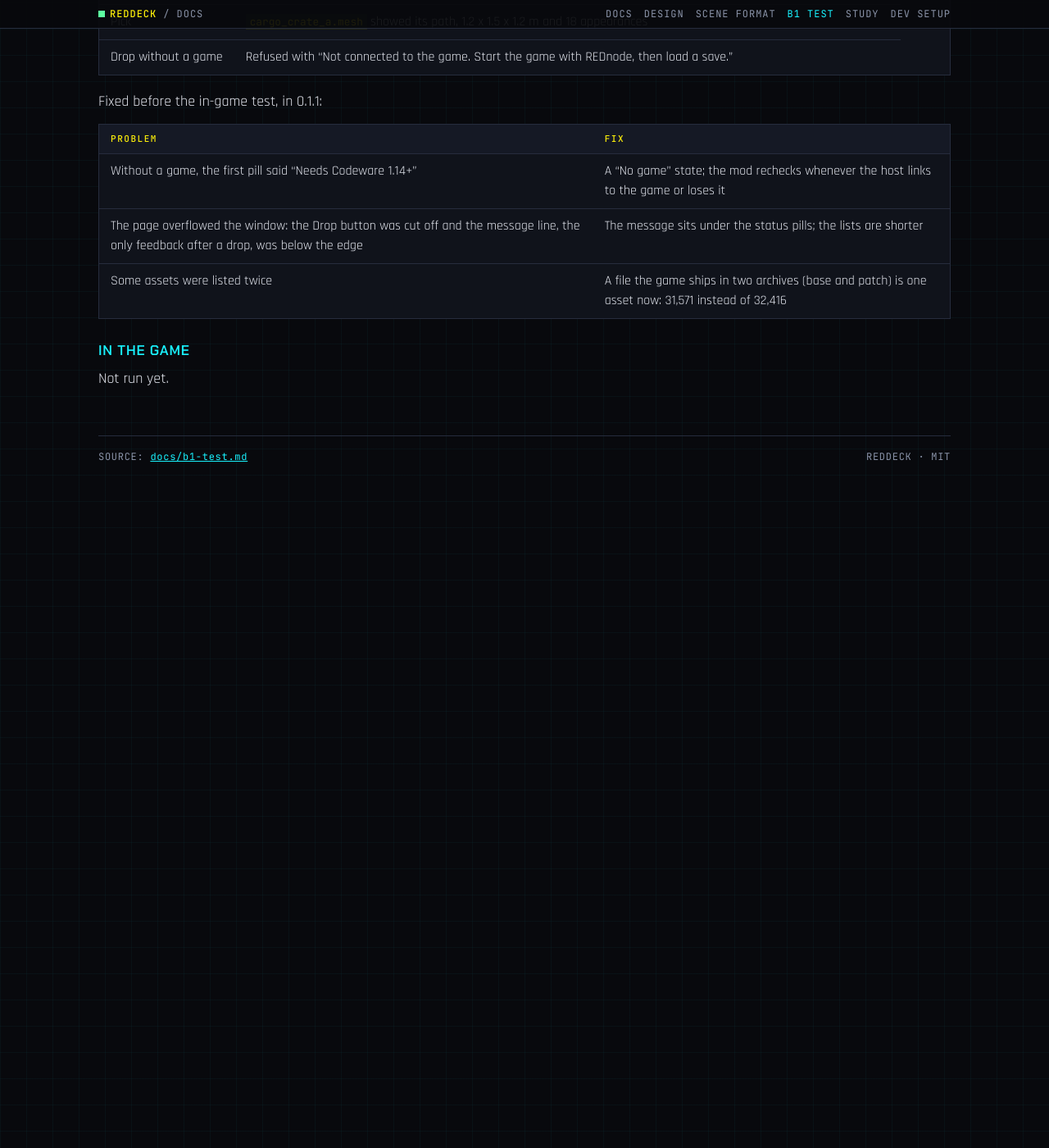
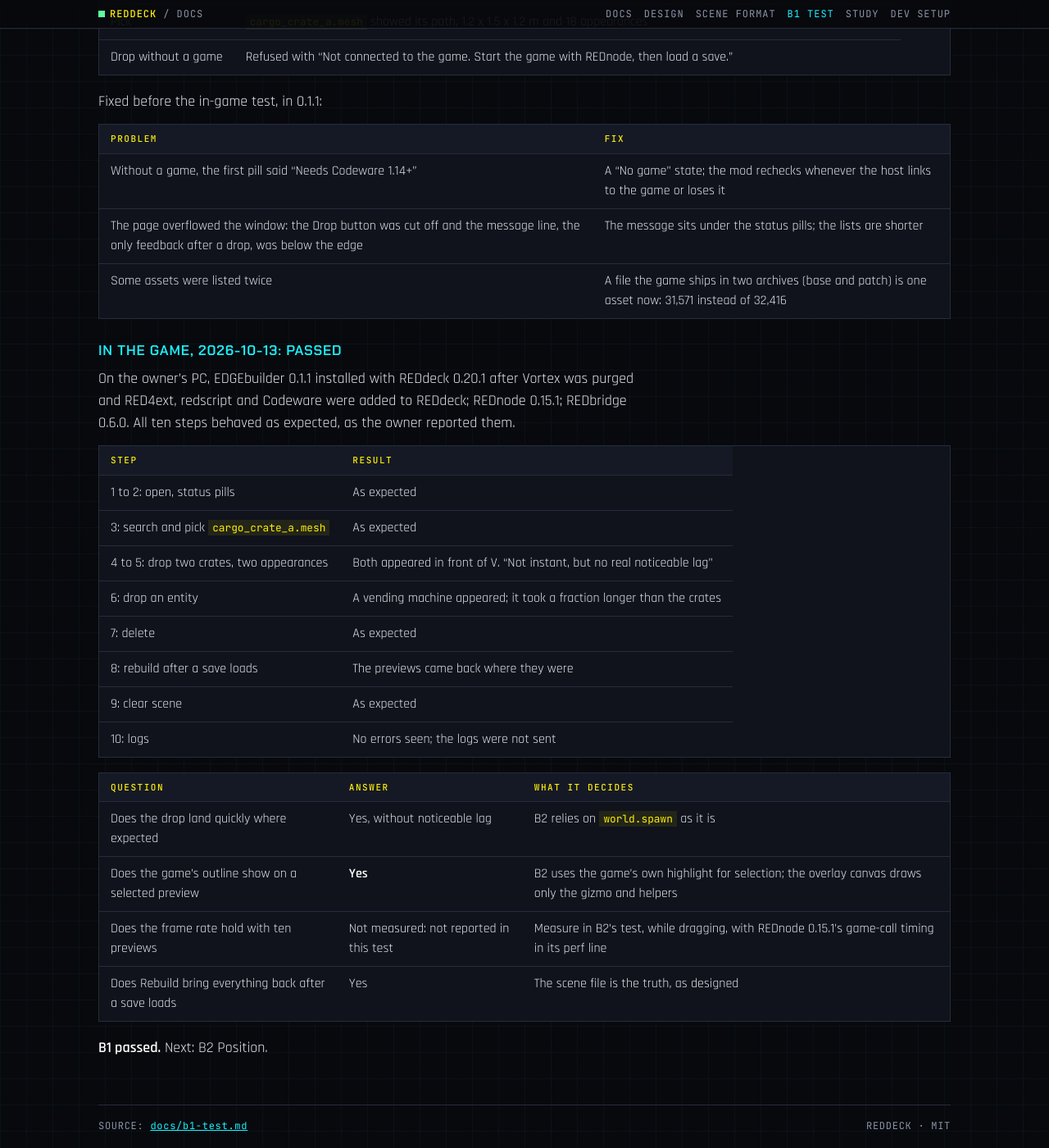
Before and after one commit to Edgemodders/EDGEbuilder, a Jekyll site: the page built from docs/b1-test.md, in a window 1280 px wide and 1400 px high, scrolled down 2461 px. Shown: the whole window at 82% size. Built offline with Jekyll 4.4.1, drawn with Linux system fonts in a browser that asks for light colours; before the commit the page ends 3091 px from its top, so only the background shows below that.

Commit message:
B1 passed in game: drops quick, the game's outline shows on the selected preview, Rebuild restores the scene
Co-Authored-By: Claude Opus 5.5 <noreply@anthropic.com>
Claude-Session: https://claude.ai/code/session_01QkNW84wQneonKhZEnY9Ci9

```diff
--- a/docs/b1-test.md
+++ b/docs/b1-test.md
@@ -60,6 +60,26 @@ Fixed before the in-game test, in 0.1.1:
 | The page overflowed the window: the Drop button was cut off and the message line, the only feedback after a drop, was below the edge | The message sits under the status pills; the lists are shorter |
 | Some assets were listed twice | A file the game ships in two archives (base and patch) is one asset now: 31,571 instead of 32,416 |
 
-### In the game
+### In the game, 2026-10-13: passed
 
-Not run yet.
+On the owner's PC, EDGEbuilder 0.1.1 installed with REDdeck 0.20.1 after Vortex was purged and RED4ext, redscript and Codeware were added to REDdeck; REDnode 0.15.1; REDbridge 0.6.0. All ten steps behaved as expected, as the owner reported them.
+
+| Step | Result |
+|---|---|
+| 1 to 2: open, status pills | As expected |
+| 3: search and pick `cargo_crate_a.mesh` | As expected |
+| 4 to 5: drop two crates, two appearances | Both appeared in front of V. "Not instant, but no real noticeable lag" |
+| 6: drop an entity | A vending machine appeared; it took a fraction longer than the crates |
+| 7: delete | As expected |
+| 8: rebuild after a save loads | The previews came back where they were |
+| 9: clear scene | As expected |
+| 10: logs | No errors seen; the logs were not sent |
+
+| Question | Answer | What it decides |
+|---|---|---|
+| Does the drop land quickly where expected | Yes, without noticeable lag | B2 relies on `world.spawn` as it is |
+| Does the game's outline show on a selected preview | **Yes** | B2 uses the game's own highlight for selection; the overlay canvas draws only the gizmo and helpers |
+| Does the frame rate hold with ten previews | Not measured: not reported in this test | Measure in B2's test, while dragging, with REDnode 0.15.1's game-call timing in its perf line |
+| Does Rebuild bring everything back after a save loads | Yes | The scene file is the truth, as designed |
+
+**B1 passed.** Next: B2 Position.
```
Also changed, not shown: CLAUDE.md (+2 -2 lines), docs/index.md (+2 -2 lines), README.md.
